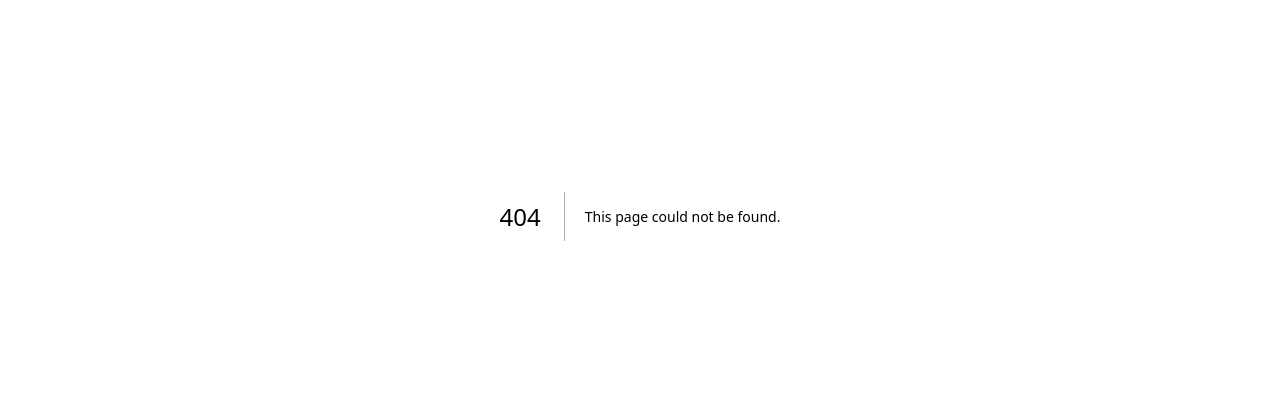
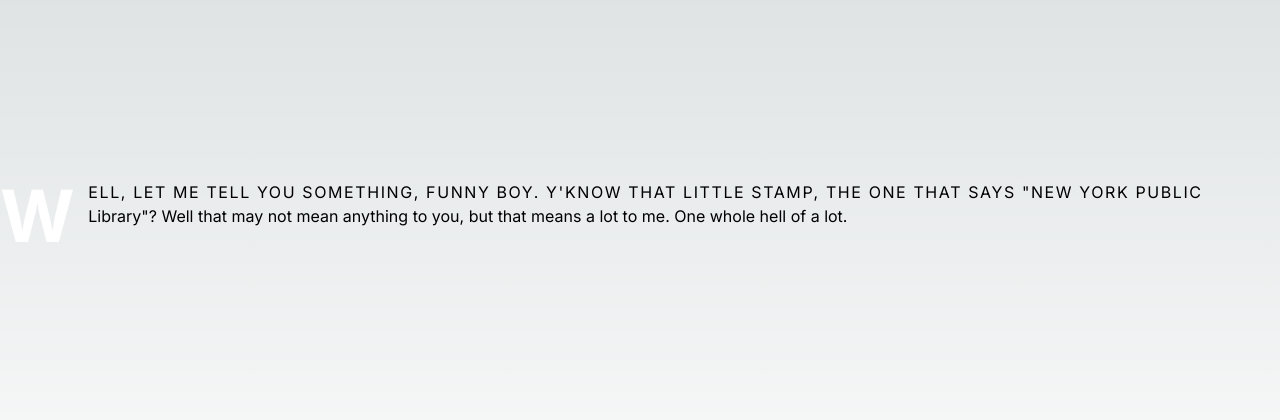
Before and after one commit to nicolaskruger/get-start-tailwind, a Next.js app: page /first-line in a window 1280 px wide. Before the commit this address had no page. Shown: the part 184-604 px from the top of the page. Built offline with nearby package versions, Linux system fonts and the light colour scheme.

Commit message:
style: :lipstick: first line

```diff
--- /dev/null
+++ b/src/app/first-line/page.tsx
@@ -0,0 +1,20 @@
+import { CenterAllScreen } from "@/components/center-all-screen";
+
+const Page = () => {
+  return (
+    <CenterAllScreen>
+      <p
+        className="first-line:uppercase first-line:tracking-widest
+  first-letter:text-7xl first-letter:font-bold first-letter:text-white
+  first-letter:mr-3 first-letter:float-left
+"
+      >
+        Well, let me tell you something, funny boy. Y'know that little stamp,
+        the one that says "New York Public Library"? Well that may not mean
+        anything to you, but that means a lot to me. One whole hell of a lot.
+      </p>
+    </CenterAllScreen>
+  );
+};
+
+export default Page;
```
